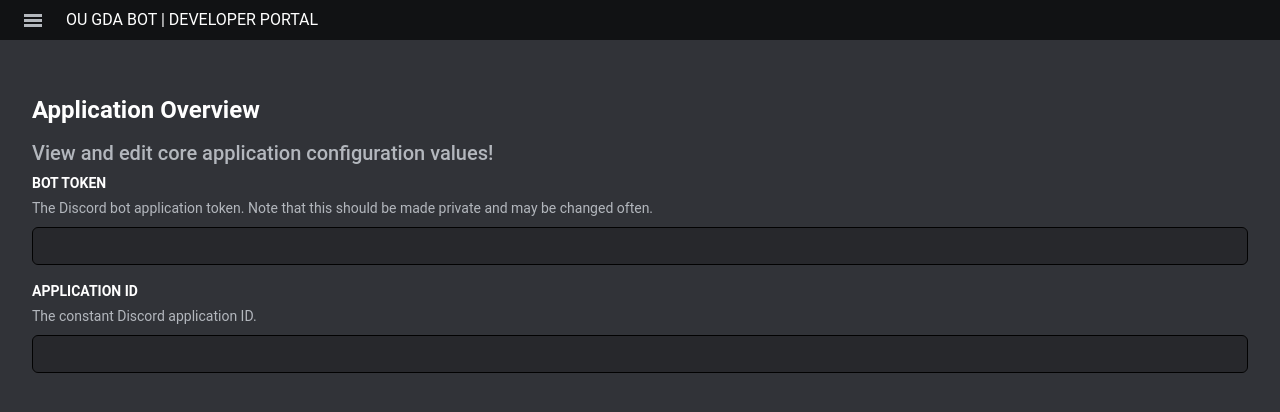
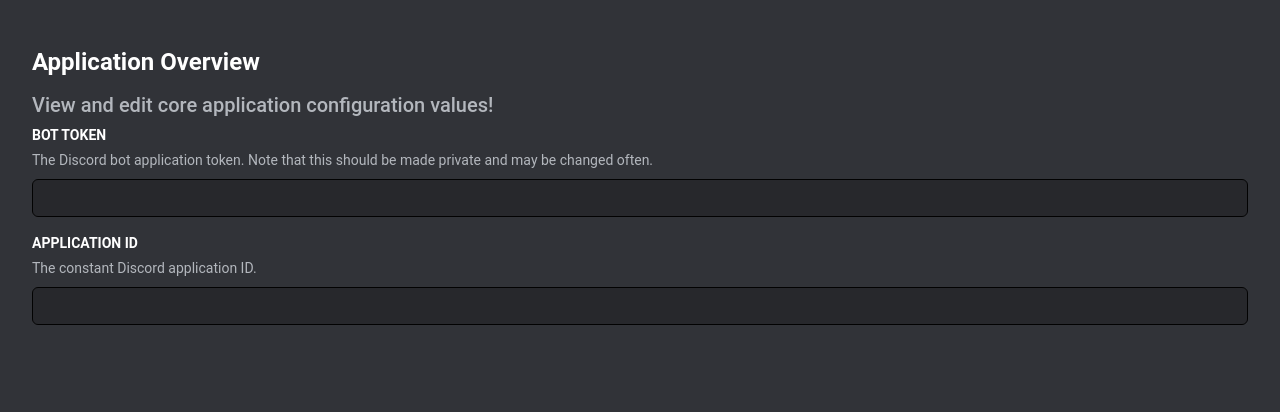
Before and after one commit to OU-GDA/GDA-Bot, a React (Create React App) app: page / in a window 1280 px wide. Shown: the top 412 px of the page. Built offline with nearby package versions, Linux system fonts and the light colour scheme.

Commit message:
Dynamic Navbar

```diff
--- a/src/components/NavBar.tsx
+++ b/src/components/NavBar.tsx
@@ -3,7 +3,7 @@ const NavBar = () =>
     return (
         <>
             <div
-                className="position-fixed top-0 w-100 d-flex px-4 align-items-center"
+                className="position-fixed top-0 w-100 d-flex d-lg-none px-4 align-items-center"
                 style={{ height: '40px', backgroundColor:'#111214' }}
             >
                 <div className="me-4" style={{width:'18px'}}>
@@ -14,6 +14,8 @@ const NavBar = () =>
 
                 <span>OU GDA BOT | DEVELOPER PORTAL</span>
             </div>
+
+            <div className="mb-5 d-block d-lg-none">-</div>
         </>
     );
 }
--- a/src/components/PageFrame.tsx
+++ b/src/components/PageFrame.tsx
@@ -10,7 +10,7 @@ interface PageFrameProps
 const PageFrame = (props: PageFrameProps) =>
 {
     return (
-        <Stack direction="vertical" className="mt-5 pt-5 mx-4 px-2" style={{paddingBottom:'30px'}}>
+        <Stack direction="vertical" className="mt-5 mx-4 px-2" style={{paddingBottom:'30px'}}>
             <h4 className="fw-bold mb-3">{props.title}</h4>
             {props.description &&
                 <h5 className="text-light">{props.description}</h5>
```
